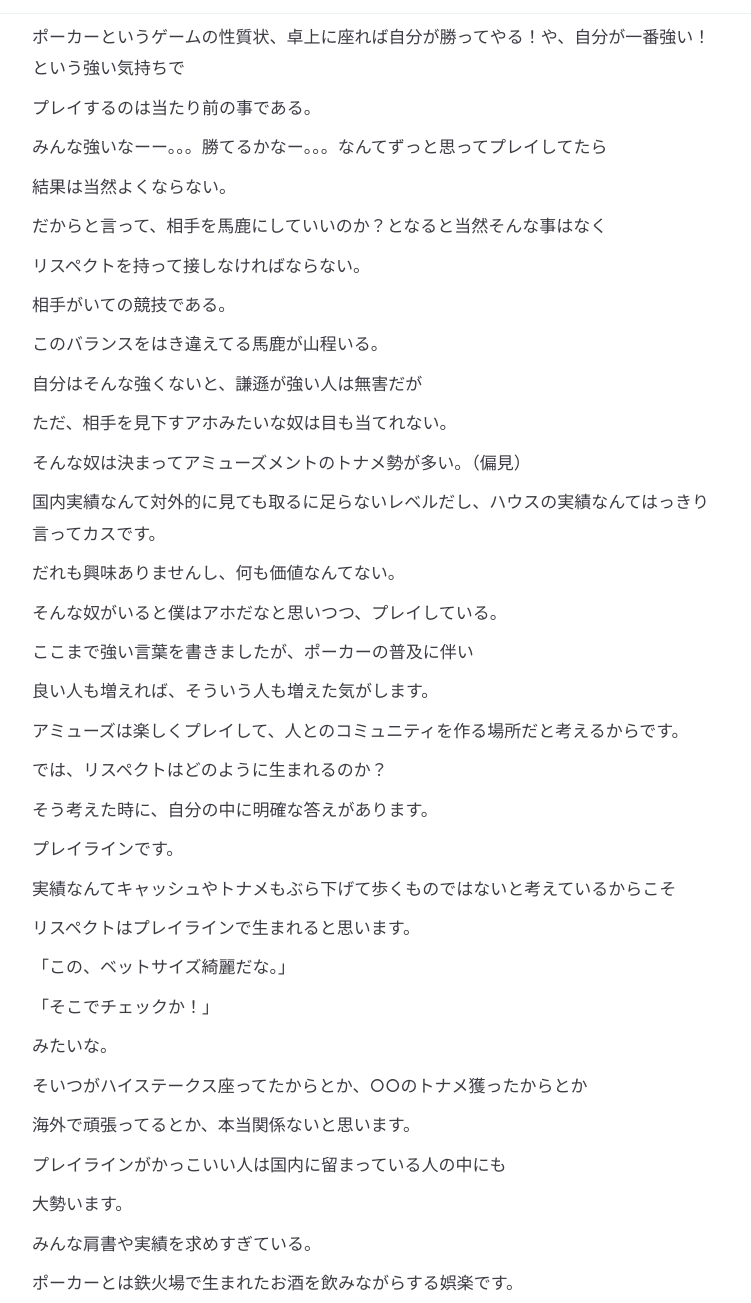
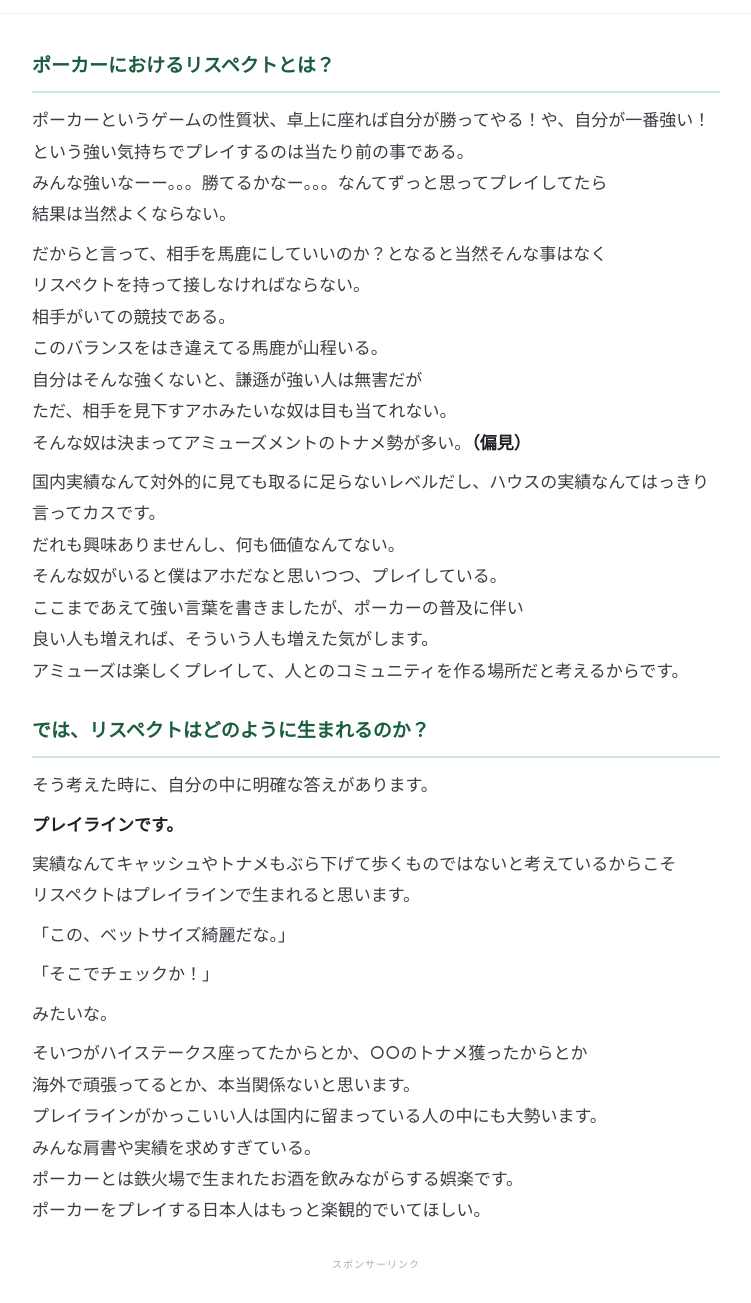
Before and after one commit to setsumasayuki/poker-mania-site, an Eleventy site: page content/posts/poker2.md in a window 1280 px wide. Shown: the part 160-1463 px from the top of the page, without its empty margins (264-1015 px from the left). Built offline with nearby package versions, Linux system fonts and the light colour scheme; Eleventy itself is replaced by a stand-in of ours; files that its build step writes are made by us from their sources.

Commit message:
Update 記事 “poker2”

```diff
--- a/content/posts/poker2.md
+++ b/content/posts/poker2.md
@@ -7,56 +7,38 @@ description: |-
   ポーカーは人を見下す性質がある一方、リスペクトも大切です。
   そのバランスがポーカープレイヤーの質だと思います。
 ---
-ポーカーというゲームの性質状、卓上に座れば自分が勝ってやる！や、自分が一番強い！という強い気持ちで
-
-プレイするのは当たり前の事である。
-
-みんな強いなーー。。。勝てるかなー。。。なんてずっと思ってプレイしてたら
-
-結果は当然よくならない。
-
-だからと言って、相手を馬鹿にしていいのか？となると当然そんな事はなく
-
-リスペクトを持って接しなければならない。
-
-相手がいての競技である。
-
-このバランスをはき違えてる馬鹿が山程いる。
 
 
 
-自分はそんな強くないと、謙遜が強い人は無害だが
 
-ただ、相手を見下すアホみたいな奴は目も当てれない。
+## ポーカーにおけるリスペクトとは？
 
-そんな奴は決まってアミューズメントのトナメ勢が多い。（偏見）
+ポーカーというゲームの性質状、卓上に座れば自分が勝ってやる！や、自分が一番強い！という強い気持ちでプレイするのは当たり前の事である。\
+みんな強いなーー。。。勝てるかなー。。。なんてずっと思ってプレイしてたら\
+結果は当然よくならない。
 
-国内実績なんて対外的に見ても取るに足らないレベルだし、ハウスの実績なんてはっきり言ってカスです。
+だからと言って、相手を馬鹿にしていいのか？となると当然そんな事はなく\
+リスペクトを持って接しなければならない。\
+相手がいての競技である。\
+このバランスをはき違えてる馬鹿が山程いる。\
+自分はそんな強くないと、謙遜が強い人は無害だが\
+ただ、相手を見下すアホみたいな奴は目も当てれない。\
+そんな奴は決まってアミューズメントのトナメ勢が多い。**（偏見）**
 
-だれも興味ありませんし、何も価値なんてない。
-
-そんな奴がいると僕はアホだなと思いつつ、プレイしている。
-
-
-
-ここまで強い言葉を書きましたが、ポーカーの普及に伴い
-
-良い人も増えれば、そういう人も増えた気がします。
-
+国内実績なんて対外的に見ても取るに足らないレベルだし、ハウスの実績なんてはっきり言ってカスです。\
+だれも興味ありませんし、何も価値なんてない。\
+そんな奴がいると僕はアホだなと思いつつ、プレイしている。\
+ここまであえて強い言葉を書きましたが、ポーカーの普及に伴い\
+良い人も増えれば、そういう人も増えた気がします。\
 アミューズは楽しくプレイして、人とのコミュニティを作る場所だと考えるからです。
 
-では、リスペクトはどのように生まれるのか？
+## では、リスペクトはどのように生まれるのか？
 
 そう考えた時に、自分の中に明確な答えがあります。
 
+**プレイラインです。**
 
-
-プレイラインです。
-
-
-
-実績なんてキャッシュやトナメもぶら下げて歩くものではないと考えているからこそ
-
+実績なんてキャッシュやトナメもぶら下げて歩くものではないと考えているからこそ\
 リスペクトはプレイラインで生まれると思います。
 
 「この、ベットサイズ綺麗だな。」
@@ -65,16 +47,9 @@ description: |-
 
 みたいな。
 
-そいつがハイステークス座ってたからとか、○○のトナメ獲ったからとか
-
-海外で頑張ってるとか、本当関係ないと思います。
-
-プレイラインがかっこいい人は国内に留まっている人の中にも
-
-大勢います。
-
-みんな肩書や実績を求めすぎている。
-
-ポーカーとは鉄火場で生まれたお酒を飲みながらする娯楽です。
-
+そいつがハイステークス座ってたからとか、○○のトナメ獲ったからとか\
+海外で頑張ってるとか、本当関係ないと思います。\
+プレイラインがかっこいい人は国内に留まっている人の中にも大勢います。\
+みんな肩書や実績を求めすぎている。\
+ポーカーとは鉄火場で生まれたお酒を飲みながらする娯楽です。\
 ポーカーをプレイする日本人はもっと楽観的でいてほしい。
```
